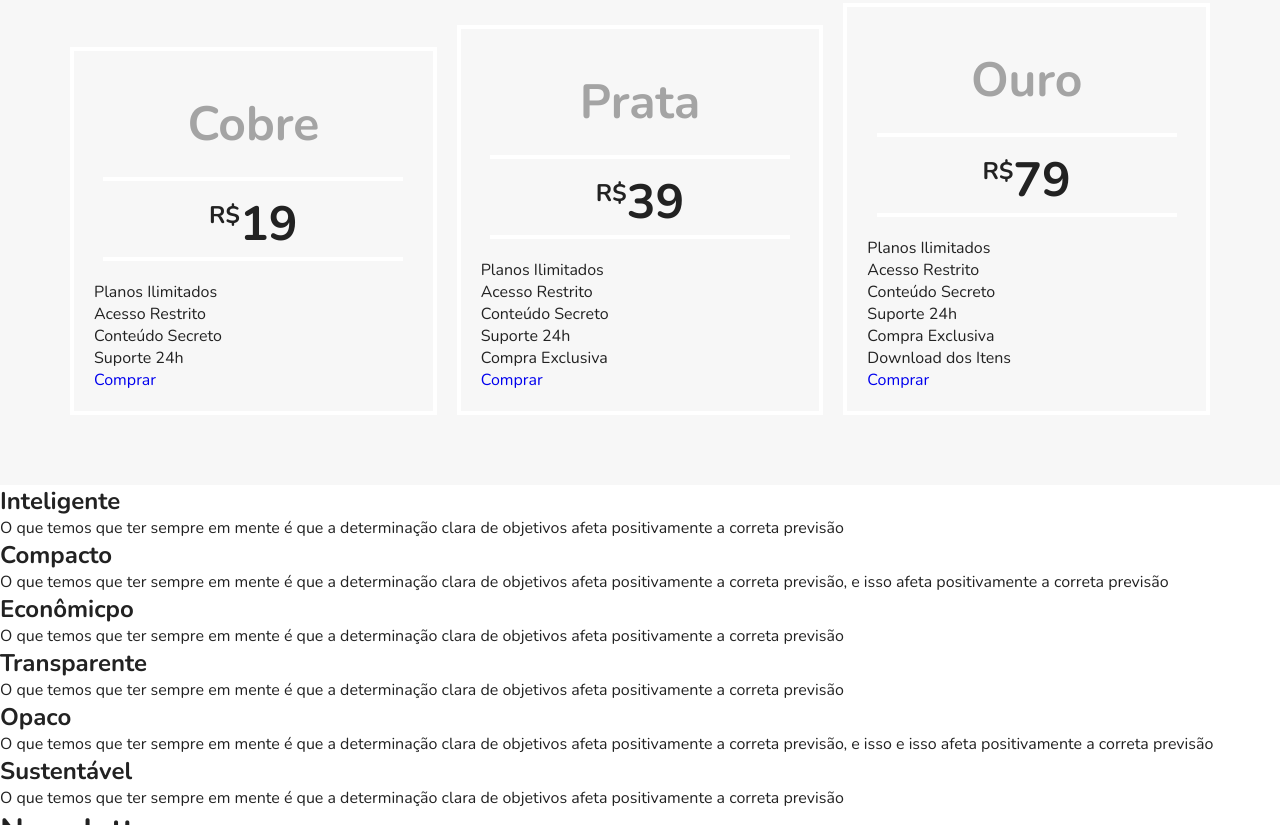
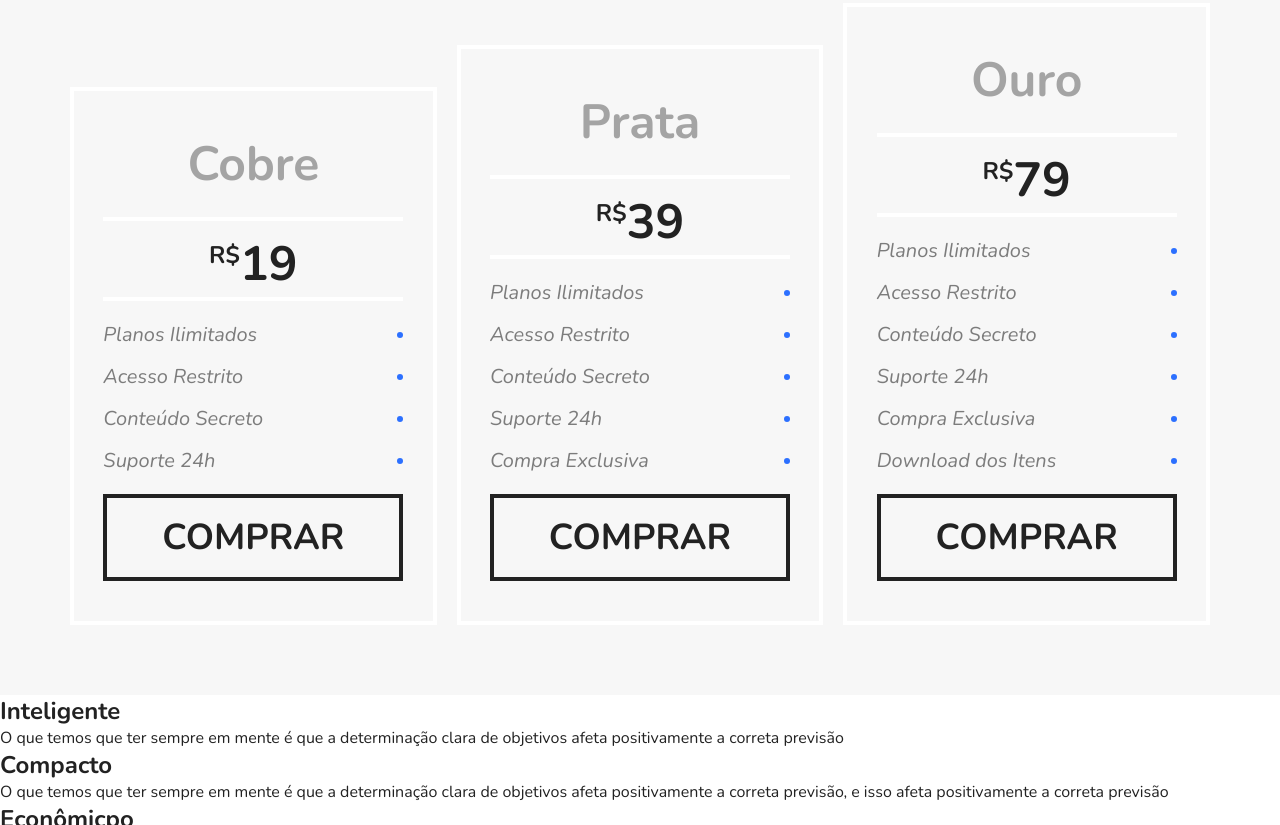
Before and after one commit to JoyceQuerubino/FlexBlog, a plain HTML site: page index.html in a window 1280 px wide. Shown: the part 1858-2683 px from the top of the page. Drawn offline with nearby package versions, Linux system fonts and the light colour scheme.

Commit message:
Estilizando preço

```diff
--- a/css/style.css
+++ b/css/style.css
@@ -188,6 +188,7 @@ img{
     border: 4px solid white;
     padding: 20px;
     margin: 10px;
+    min-width: 260px;
 }
 
 .preco-item h2{
@@ -212,3 +213,55 @@ img{
 .preco-item sup{
     font-size: 1.5rem;
 }
+
+.preco-item ul{
+    max-width: 300px;
+    margin: 20px auto;
+    font-size: 1.25em;
+    font-style: italic;
+    color: #7c7c7c;
+}
+
+/*Criando as bolinhas da lista*/
+.preco-item li{
+    display: flex;
+    justify-content: space-between;
+    align-items: center;
+    margin-bottom: 15px;
+}
+
+.preco-item li::after{
+    content: '';
+    display: block;
+    width: 6px;
+    height: 6px;
+    background: #2c70ff;
+    border-radius: 50%;
+}
+
+.preco-item a{
+    max-width: 300px;
+    display: block;
+    margin: 20px auto;
+    border: 4px solid;
+    color: #222222;
+    text-transform: uppercase;
+    font-weight: bold;
+    font-size: 2.25em;
+    padding: 15px 0;
+    text-align: center;
+}
+
+@media (max-width: 800px){
+    .preco{
+        padding-left: 10px;
+        padding-right: 10px;
+    }
+    .preco .preco-item:nth-child(3){
+        order: -2;
+    }
+
+    .preco .preco-item:nth-child(2){
+        order: -1;
+    }
+}
```
